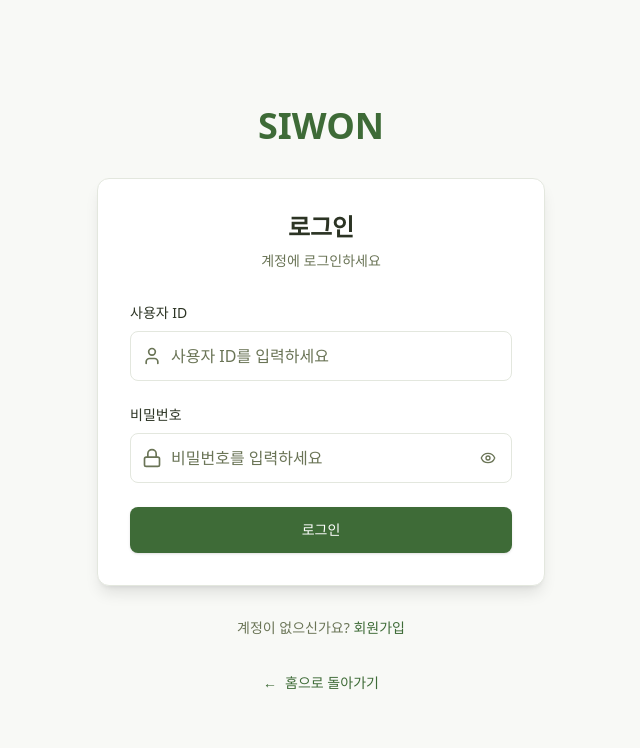
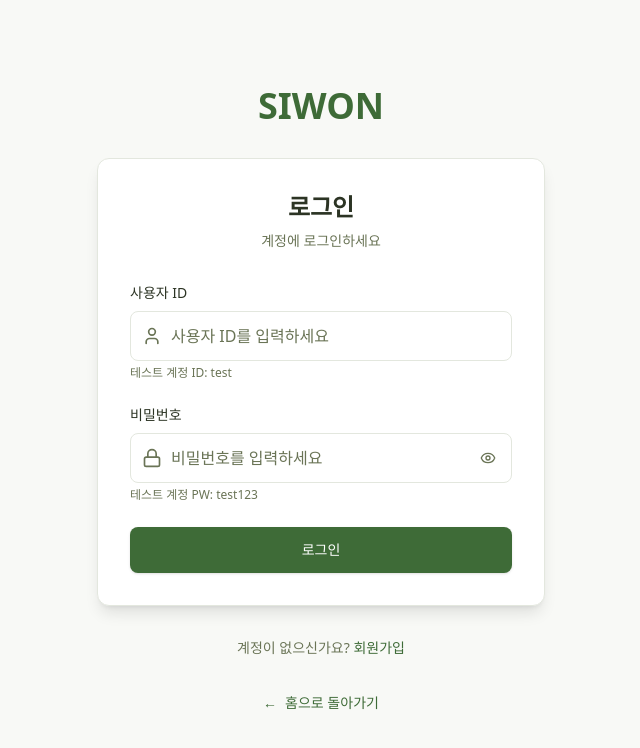
Before and after one commit to mynameisleesiwon/portfolio-project, a React (Vite) app in the folder frontend/: page /auth/signin in a window 1280 px wide. Shown: the top 748 px of the page, without its empty margins (319-959 px from the left). Built offline with nearby package versions, Linux system fonts and the light colour scheme; no server answers.

Commit message:
로그인 페이지에 테스트 계정 정보 추가

```diff
--- a/frontend/src/components/Auth/SignInForm.tsx
+++ b/frontend/src/components/Auth/SignInForm.tsx
@@ -73,6 +73,7 @@ const SignInForm = () => {
             disabled={isLoading}
           />
         </div>
+        <p className="text-xs text-text-muted mt-1">테스트 계정 ID: test</p>
       </div>
 
       {/* 비밀번호 입력 */}
@@ -111,6 +112,7 @@ const SignInForm = () => {
             )}
           </button>
         </div>
+        <p className="text-xs text-text-muted mt-1">테스트 계정 PW: test123</p>
       </div>
 
       {/* 로그인 버튼 */}
```
